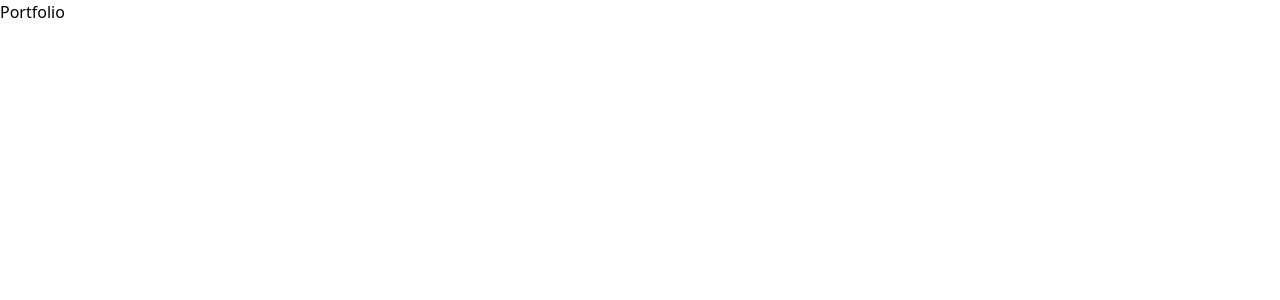
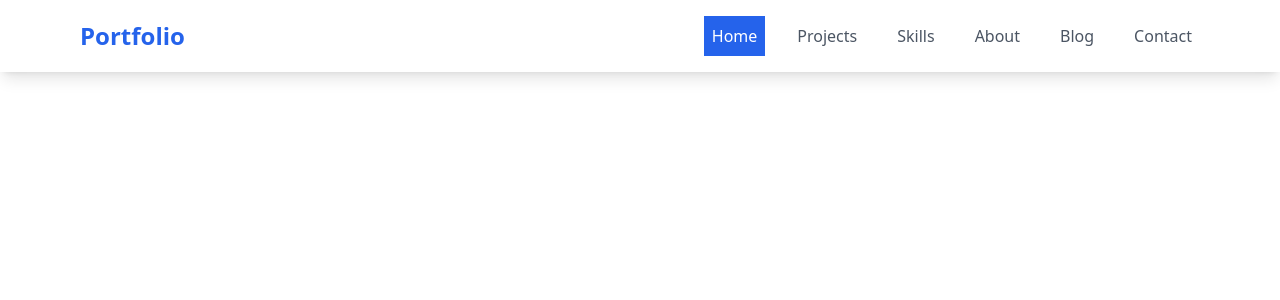
Before and after one commit to nuru484/portfolio, a React (Vite) app: page / in a window 1280 px wide. Shown: the top 300 px of the page. Built offline with nearby package versions, Linux system fonts and the light colour scheme.

Commit message:
updating the nav bar to match the new design

```diff
--- a/src/App.jsx
+++ b/src/App.jsx
@@ -1,9 +1,9 @@
-import Home from './pages/Home';
+import NavBar from './components/NavBar';
 
 const App = () => {
   return (
     <div>
-      <h1>Portfolio</h1>
+      <NavBar />
     </div>
   );
 };
```
